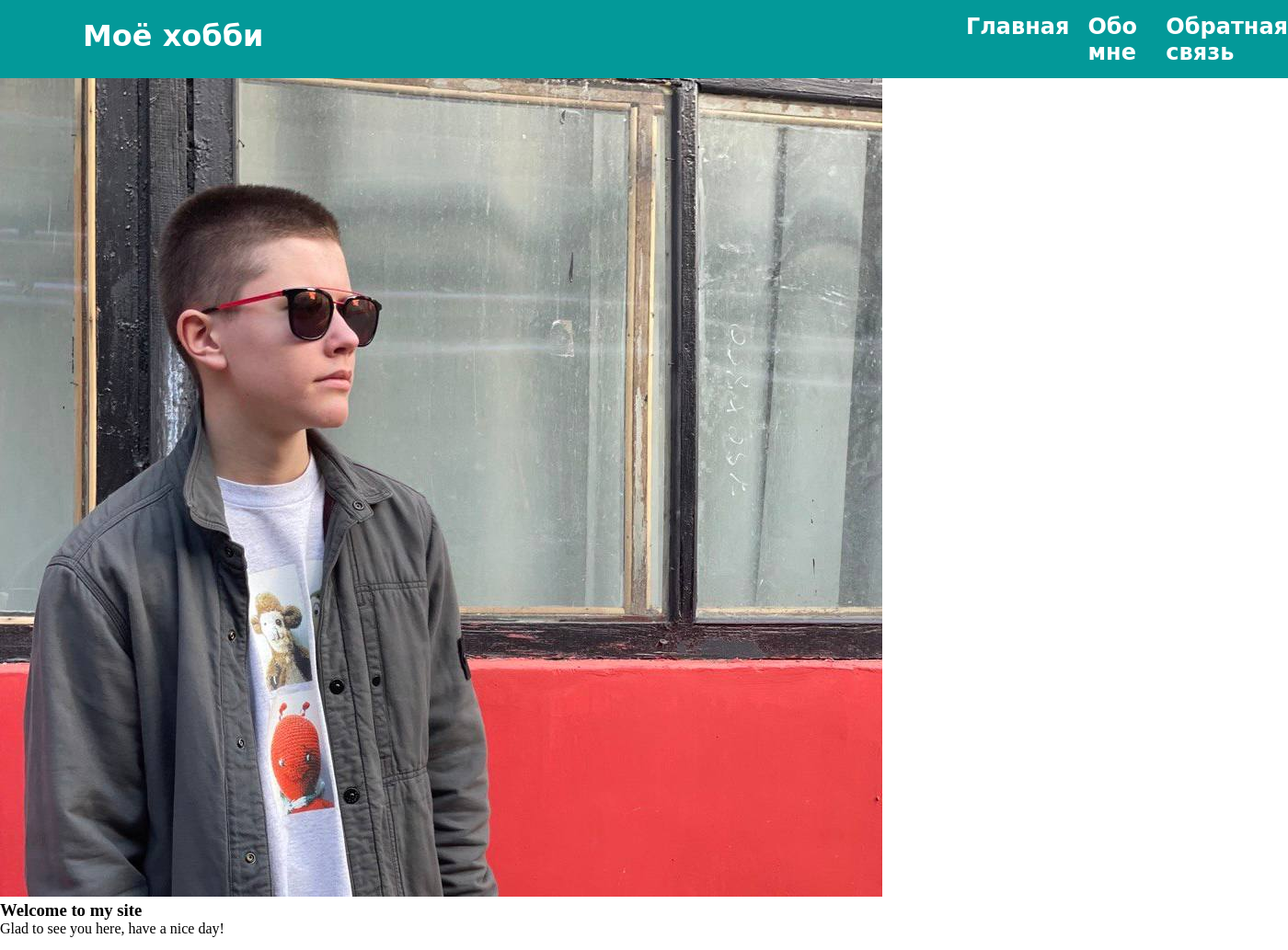
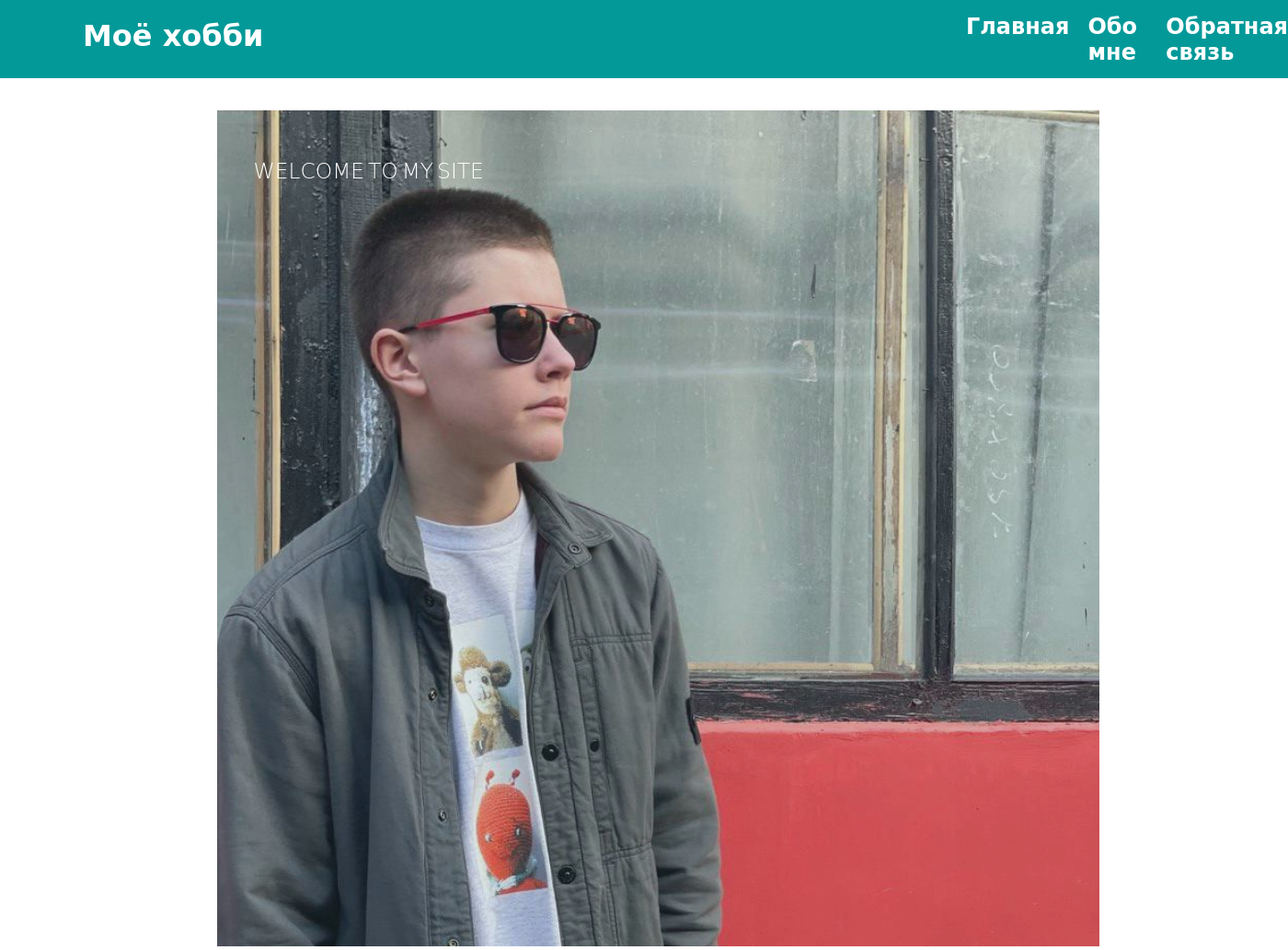
Before and after one commit to IlyacloudDev/my-profile, a Django app: page / in a window 1400 px wide. Shown: the whole page at 92% size. Run offline with Django 5.2, Linux system fonts and the light colour scheme.

Commit message:
feat: was added new styles for pages: contacts, main

```diff
--- a/Hobby/static/css/style.css
+++ b/Hobby/static/css/style.css
@@ -3,6 +3,8 @@
     padding: 0px;
 }
 
+
+/* СТИЛИ ДЛЯ ХЕДЕРА */
 header {
     width: 100%;
     background: #039999;
@@ -11,12 +13,14 @@ header {
     position: relative;
 }
 
+
 #h1_my_hobby {
     padding-left: 90px;
     padding-top: 20px;
     color: #fff;
     font-family: Comic Sans MS, Comic Sans, cursive;
 }
+
 
 .change-color-link {
     color: #fff;
@@ -25,9 +29,11 @@ header {
     transition: all 1s ease;
 }
 
+
 .change-color-link:hover {
     color: #bffff0;
 }
+
 
 .change-color-link-hobby {
     color: #fff;
@@ -36,9 +42,11 @@ header {
     transition: all 1s ease;
 }
 
+
 .change-color-link-hobby:hover {
     color: #bffff0;
 }
+
 
 .ul1 {
     margin-left: 650px;
@@ -52,12 +60,15 @@ header {
     transform: translateY(-50%);
 }
 
+
 .ul1 li {
     height: 100%;
     margin: 0px;
     display: inline;
 }
 
+
+/* СТИЛИ ДЛЯ СТРАНИЧКИ "Обо мне" */
 #my_profile_photo {
     margin-left: 60px;
     margin-top: 30px;
@@ -65,21 +76,27 @@ header {
     border: 10px solid white;
 }
 
+
 .p_text {
     margin-top: 35px;
     font-family: Comic Sans MS, Comic Sans, cursive;
 }
 
+
 .profile_style_text {
     font-family: Comic Sans MS, Comic Sans, cursive;
 }
 
+
+/* СТИЛИ ДЛЯ ССЫЛОК (распространяются на все странички) */
 .underline-one {
-	color: #75c7b4; /* Цвет обычной ссылки */
+	color: #75c7b4;
     position: relative;
     cursor: pointer;
-    text-decoration: none; /* Убираем подчеркивание */
+    text-decoration: none;
 }
+
+
 .underline-one:after {
 	content: "";
     display: block;
@@ -91,6 +108,7 @@ header {
     background-color: black;
     transition: width 0.5s;
 }
+
 
 .underline-one:hover:after {
 	content: "";
@@ -104,6 +122,8 @@ header {
     transition: width 0.5s;
 }
 
+
+/* СТИЛИ ДЛЯ СТРАНИЧКИ "Моё хобби" */
 #my_hobby_photo {
     margin-right: 60px;
     margin-top: 30px;
@@ -111,13 +131,217 @@ header {
     border: 10px solid white;
 }
 
+
 .p_hobby_text {
     margin-top: 35px;
     margin-left: 20px;
     font-family: Comic Sans MS, Comic Sans, cursive;
 }
 
+
 .hobby_style_text {
     margin-left: 20px;
     font-family: Comic Sans MS, Comic Sans, cursive;
 }
+
+
+/* СТИЛИ ДЛЯ СТРАНИЧКИ "Обратная связь" */
+.contacts_photo {
+    padding-top: 10px;
+    padding-left: 10px;
+    transition: transform .2s;
+}
+
+
+.contacts_photo:hover {
+    transform: scale(1.2);
+}
+
+
+.p_contact_text {
+    padding-top: 35px;
+    font-family: Comic Sans MS, Comic Sans, cursive;
+}
+
+
+.p_contact_style_text {
+    font-family: Comic Sans MS, Comic Sans, cursive;
+}
+
+
+/* СТИЛИ ДЛЯ СТРАНИЧКИ "Главная" */
+#main_position {
+    padding-top: 35px;
+    padding-left: 30px;
+}
+
+
+.p_main_style_text {
+    font-family: Comic Sans MS, Comic Sans, cursive;
+}
+
+
+*, *:after, *:before {
+	border-box;
+	box-sizing: border-box;
+}
+
+
+.clearfix:before, .clearfix:after {
+	content: '';
+	display: table;
+}
+
+
+.clearfix:after {
+	clear: both;
+}
+
+
+.hover-text-one {
+	overflow: hidden;
+	margin: 0;
+	width: 100%;
+	list-style: none;
+	text-align: center;
+}
+
+
+.hover-text-one figure {
+	position: relative;
+	z-index: 1;
+	display: inline-block;
+	overflow: hidden;
+	background: #527c82;
+	text-align: center;
+	cursor: pointer;
+}
+
+
+.hover-text-one figure img {
+	position: relative;
+	display: block;
+	min-height: 100%;
+	opacity: 0.8;
+}
+
+
+.hover-text-one figure figcaption {
+	padding: 2em;
+	color: #fff;
+	text-transform: uppercase;
+	font-size: 1.25em;
+	-webkit-backface-visibility: hidden;
+	backface-visibility: hidden;
+}
+
+
+.hover-text-one figure figcaption::before,
+.hover-text-one figure figcaption::after {
+	pointer-events: none;
+}
+
+
+.hover-text-one figure figcaption{
+	position: absolute;
+	top: 0;
+	left: 0;
+	width: 100%;
+	height: 100%;
+}
+
+
+.hover-text-one figure h3 {
+	word-spacing: -0.15em;
+	font-weight: 300;
+}
+
+
+.hover-text-one figure h3 span {
+	font-weight: 800;
+}
+
+
+.hover-text-one figure h3,
+.hover-text-one figure p {
+	margin: 0;
+}
+
+
+.hover-text-one figure p {
+	letter-spacing: 1px;
+	font-size: 68.5%;
+}
+
+
+figure.effect-text-three {
+	background: #527c82;
+}
+
+
+figure.effect-text-three img {
+	width: -webkit-calc(100% + 20px);
+	width: calc(100% + 20px);
+	-webkit-transition: opacity 0.35s, -webkit-transform 0.35s;
+	transition: opacity 0.35s, transform 0.35s;
+	transform: scale(1.1);
+	-webkit-backface-visibility: hidden;
+	backface-visibility: hidden;
+}
+
+
+figure.effect-text-three:hover img {
+	opacity: 0.4;
+	-webkit-transform: translate3d(0,0,0);
+	transform: translate3d(0,0,0);
+}
+
+
+figure.effect-text-three figcaption {
+	text-align: left;
+}
+
+
+figure.effect-text-three h3 {
+	position: relative;
+	overflow: hidden;
+	padding: 0.5em 0;
+}
+
+
+figure.effect-text-three h3::after {
+	position: absolute;
+	bottom: 0;
+	left: 0;
+	width: 100%;
+	height: 3px;
+	background: #fff;
+	content: '';
+	-webkit-transition: -webkit-transform 0.35s;
+	transition: transform 0.35s;
+	-webkit-transform: translate3d(-100%,0,0);
+	transform: translate3d(-100%,0,0);
+}
+
+
+figure.effect-text-three:hover h3::after {
+	-webkit-transform: translate3d(0,0,0);
+	transform: translate3d(0,0,0);
+}
+
+
+figure.effect-text-three p {
+	padding: 1em 0;
+	opacity: 0;
+	-webkit-transition: opacity 0.35s, -webkit-transform 0.35s;
+	transition: opacity 0.35s, transform 0.35s;
+	-webkit-transform: translate3d(100%,0,0);
+	transform: translate3d(100%,0,0);
+}
+
+
+figure.effect-text-three:hover p {
+	opacity: 1;
+	-webkit-transform: translate3d(0,0,0);
+	transform: translate3d(0,0,0);
+}
```
